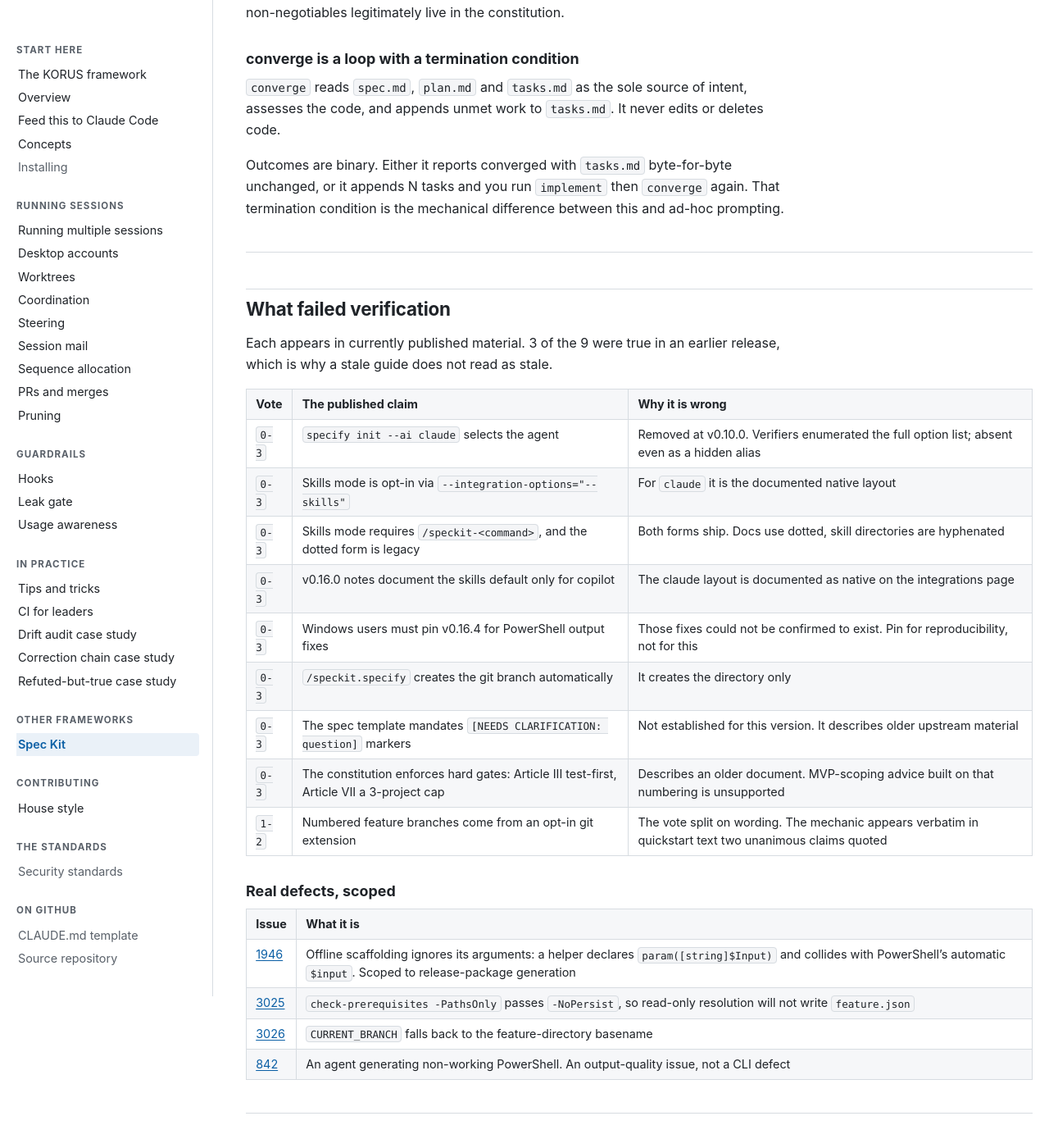
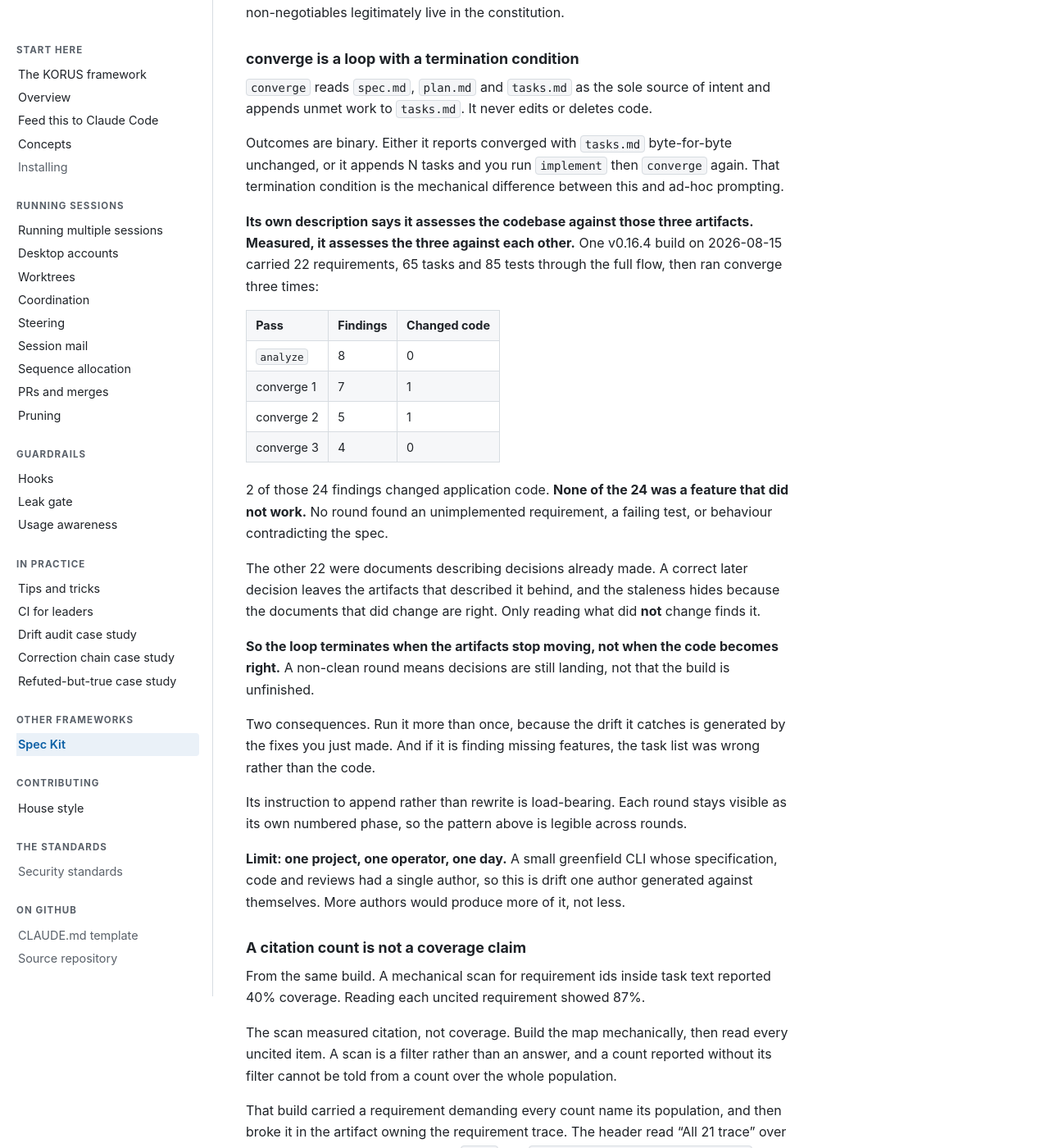
Before and after one commit to wshallwshall/claude-multisession, a Jekyll site: the page built from docs/FRAMEWORK-spec-kit.md, in a window 1280 px wide and 1400 px high, scrolled down 5548 px. Shown: the whole window at 82% size. Built offline with Jekyll 4.4.1, drawn with Linux system fonts in a browser that asks for light colours; some of the changed text lies outside the part shown.

Commit message:
Correct what converge measures, from a build that ran it three times
The page repeated the command's own description -- that it assesses the
codebase against spec, plan and tasks. Measured, it assesses the three
against each other, and the codebase is usually the part that turns out to
be fine. That sentence was live, so this is a correction rather than an
addition.

Evidence from one v0.16.4 build on 2026-08-15: 22 requirements, 65 tasks and
85 tests through the full flow, then converge three times. 24 findings
across analyze and the three runs, 2 of which changed application code, and
NONE of which was a feature that did not work. No round found an
unimplemented requirement, a failing test, or behaviour contradicting the
spec.

The other 22 were documents describing decisions already made. A correct
later decision leaves the artifacts that described it behind, and the
staleness hides because the documents that DID change are right -- only
reading what did not change finds it. So the termination condition is about
the team rather than the software: the loop ends when decisions stop
landing.

Also landed, from the same build: a citation scan reported 40% requirement
coverage where reading the uncited ones showed 87%. A scan is a filter, not
an answer, and a count without its filter cannot be told from a count over
the whole population. That build then broke its own rule about naming a
population, with a header reading "All 21 trace" over 20 rows against 22
requirements. HS-5 and test_docs_do_not_drift.py exist here for that exact
failure, so the page says so.

The limit is stated on the page: one project, one operator, one day, single
author, so the drift found is the easy case.

173 tests, the same 5 pandoc-environment failures. The long-sentence ratchet
fired twice and both were rewritten.

Co-Authored-By: Claude Opus 5 <noreply@anthropic.com>
Claude-Session: https://claude.ai/code/session_01VwhjHSMA753Yv54BPoNHmb

```diff
--- a/docs/FRAMEWORK-spec-kit.md
+++ b/docs/FRAMEWORK-spec-kit.md
@@ -194,12 +194,56 @@ legitimately live in the constitution.
 
 ### converge is a loop with a termination condition
 
-`converge` reads `spec.md`, `plan.md` and `tasks.md` as the sole source of intent, assesses the
-code, and appends unmet work to `tasks.md`. It never edits or deletes code.
+`converge` reads `spec.md`, `plan.md` and `tasks.md` as the sole source of intent and appends unmet
+work to `tasks.md`. It never edits or deletes code.
 
 Outcomes are binary. Either it reports converged with `tasks.md` byte-for-byte unchanged, or it
 appends N tasks and you run `implement` then `converge` again. That termination condition is the
 mechanical difference between this and ad-hoc prompting.
+
+**Its own description says it assesses the codebase against those three artifacts. Measured, it
+assesses the three against each other.** One v0.16.4 build on 2026-08-15 carried 22 requirements, 65
+tasks and 85 tests through the full flow, then ran converge three times:
+
+| Pass | Findings | Changed code |
+|---|---|---|
+| `analyze` | 8 | 0 |
+| converge 1 | 7 | 1 |
+| converge 2 | 5 | 1 |
+| converge 3 | 4 | 0 |
+
+2 of those 24 findings changed application code. **None of the 24 was a feature that did not work.**
+No round found an unimplemented requirement, a failing test, or behaviour contradicting the spec.
+
+The other 22 were documents describing decisions already made. A correct later decision leaves the
+artifacts that described it behind, and the staleness hides because the documents that did change
+are right. Only reading what did **not** change finds it.
+
+**So the loop terminates when the artifacts stop moving, not when the code becomes right.** A
+non-clean round means decisions are still landing, not that the build is unfinished.
+
+Two consequences. Run it more than once, because the drift it catches is generated by the fixes you
+just made. And if it is finding missing features, the task list was wrong rather than the code.
+
+Its instruction to append rather than rewrite is load-bearing. Each round stays visible as its own
+numbered phase, so the pattern above is legible across rounds.
+
+**Limit: one project, one operator, one day.** A small greenfield CLI whose specification, code and
+reviews had a single author, so this is drift one author generated against themselves. More authors
+would produce more of it, not less.
+
+### A citation count is not a coverage claim
+
+From the same build. A mechanical scan for requirement ids inside task text reported 40% coverage.
+Reading each uncited requirement showed 87%.
+
+The scan measured citation, not coverage. Build the map mechanically, then read every uncited item.
+A scan is a filter rather than an answer, and a count reported without its filter cannot be told
+from a count over the whole population.
+
+That build carried a requirement demanding every count name its population, and then broke it in the
+artifact owning the requirement trace. The header read "All 21 trace" over 20 rows, against 22
+requirements. `HS-5` and `tests/test_docs_do_not_drift.py` exist here for the same failure.
 
 ---
 
```
Also changed, not shown: HANDOFF.md (+6 -0 lines).
